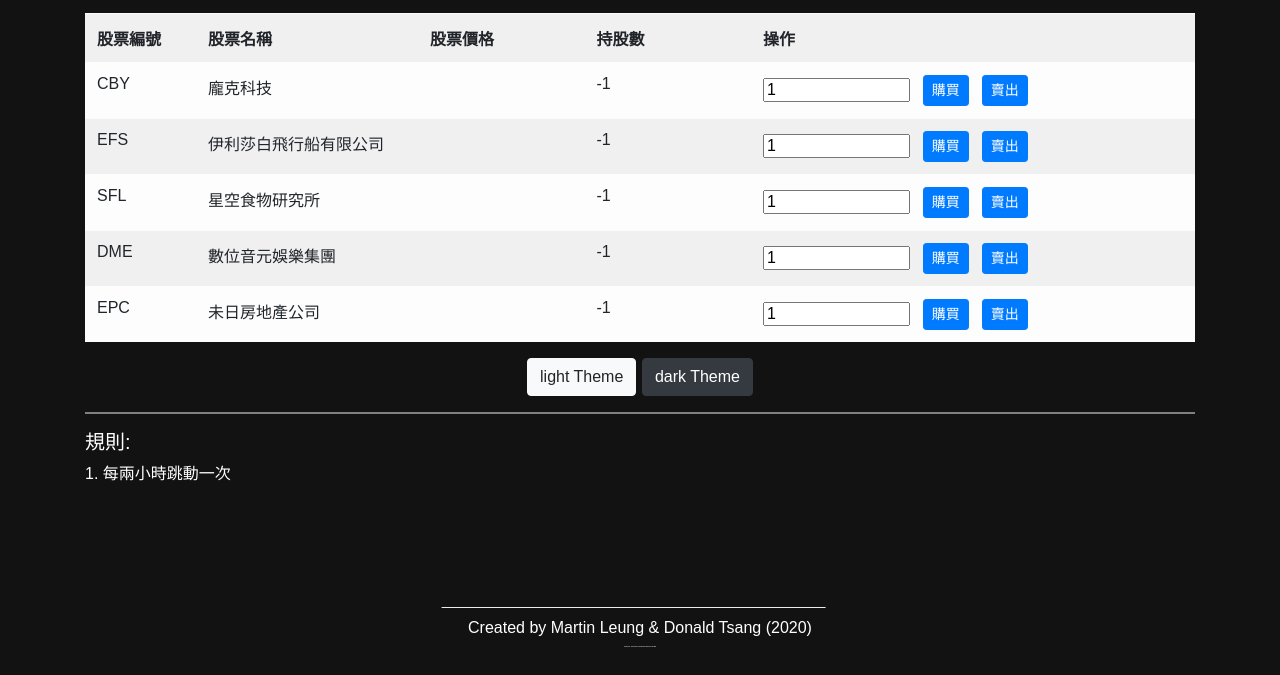
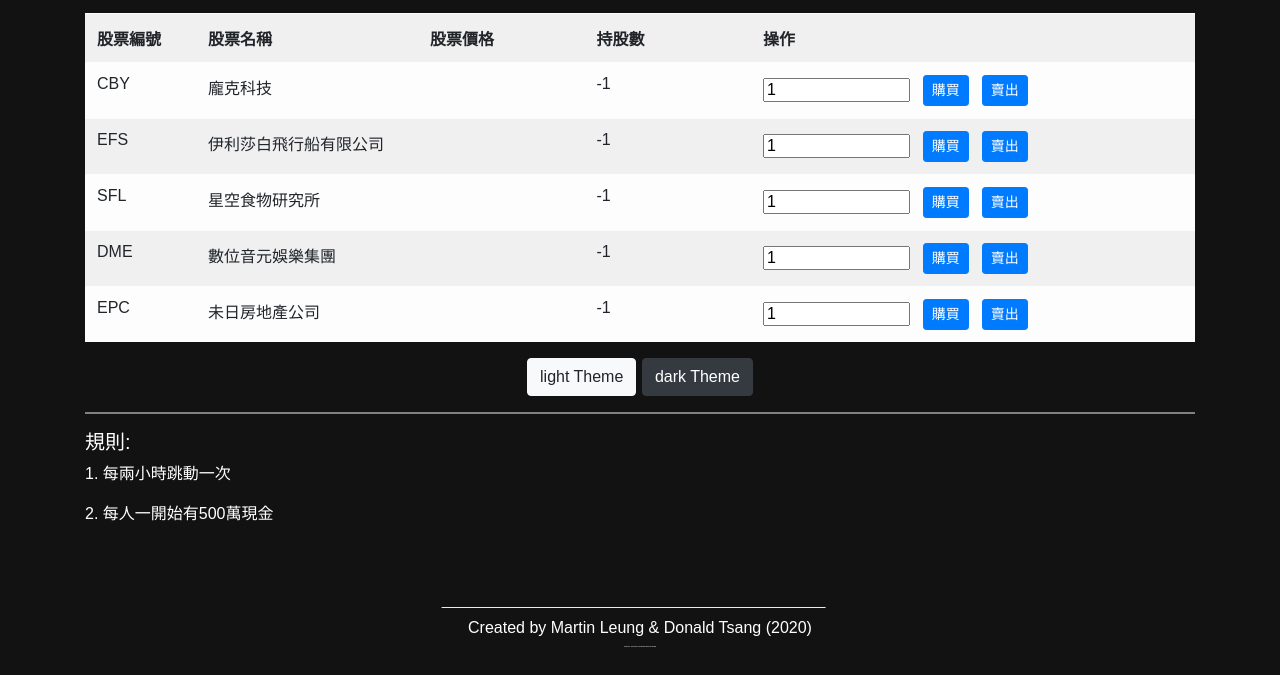
Before and after one commit to martinL0918/stockExchange, a plain HTML site: page gameOne.html in a window 1280 px wide. Shown: the part 89-764 px from the top of the page. Drawn offline with nearby package versions, Linux system fonts and the light colour scheme; a script that the page names is missing.

Commit message:
Added rules

```diff
--- a/gameOne.html
+++ b/gameOne.html
@@ -86,6 +86,7 @@
             <div class="float-sm-left text-sm-left">
                 <h5>規則:</h5>
                 <p class="small">1. 每兩小時跳動一次</p>
+                <p class="small">2. 每人一開始有500萬現金</p>
             </div>
     </div>
 </div>
```
